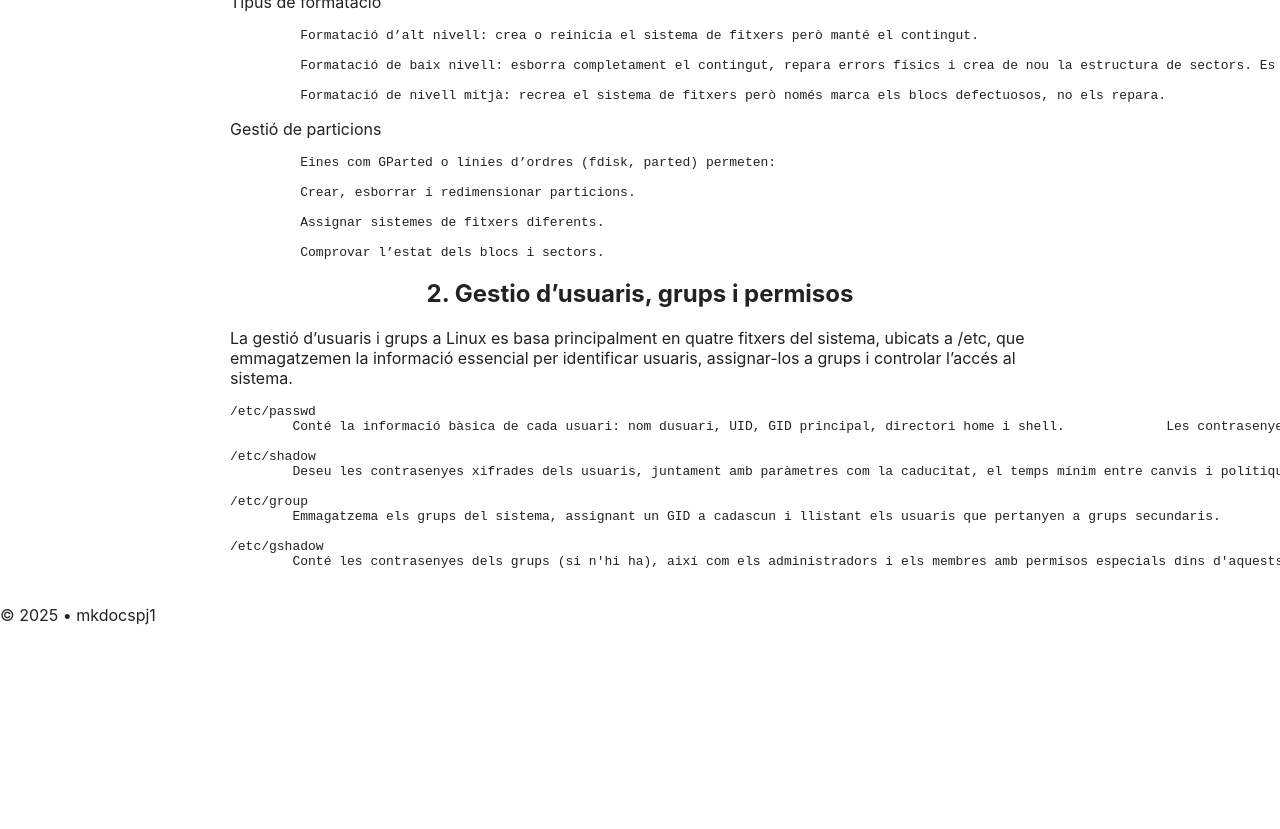
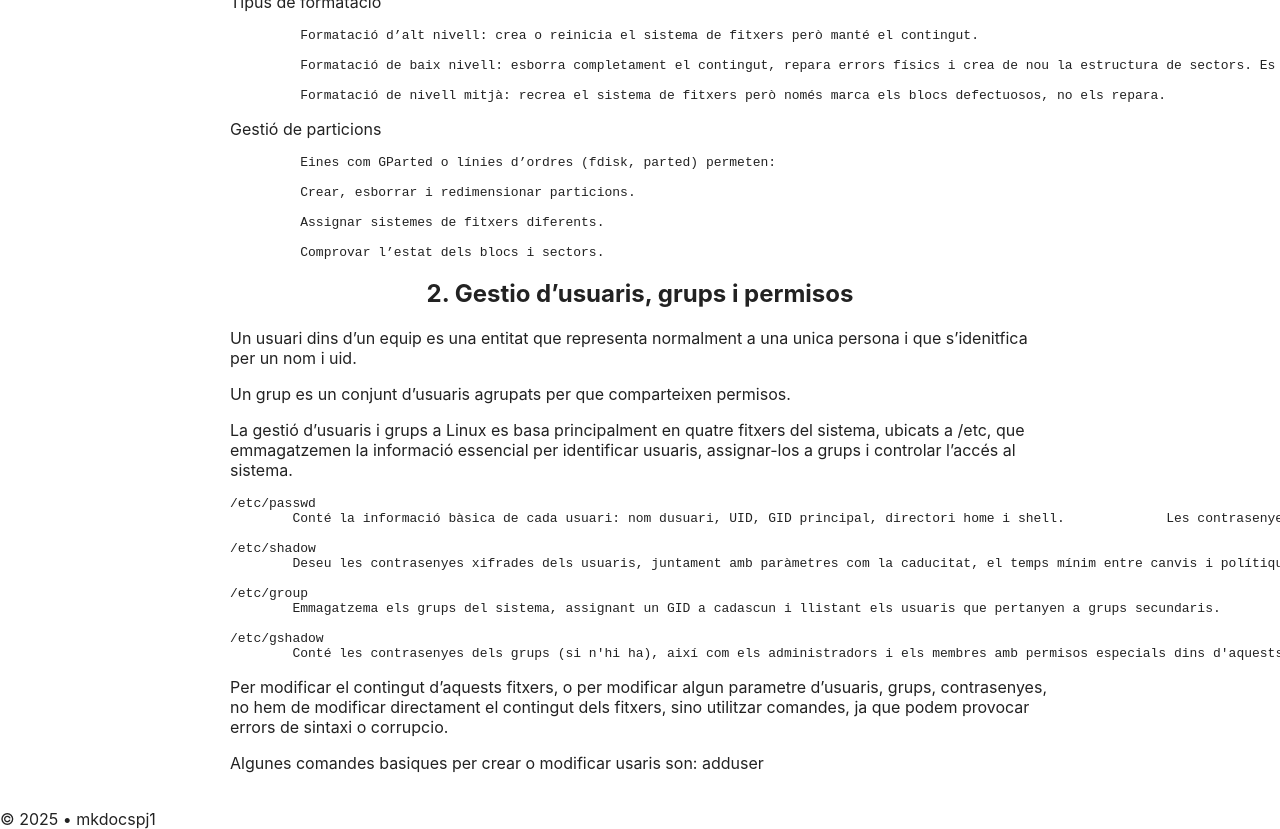
Before and after one commit to vallesune/mkdocspj1, a Jekyll site: the page built from projecte1/sprint2.md, in a window 1280 px wide and 900 px high, scrolled down 2456 px, cut to the strip 71-900 px from the top of the window. Built offline with Jekyll 4.4.1, drawn with Linux system fonts in a browser that asks for light colours; before the commit the page ends 3152 px from its top, so only the background shows below that.

Commit message:
Update sprint2.md

```diff
--- a/projecte1/sprint2.md
+++ b/projecte1/sprint2.md
@@ -74,6 +74,11 @@
 
 ## 2. Gestio d'usuaris, grups i permisos
 
+Un usuari dins d'un equip es una entitat que representa normalment a una unica persona i que s'idenitfica per un nom i uid.
+
+Un grup es un conjunt d'usuaris agrupats per que comparteixen permisos.
+
+
 La gestió d'usuaris i grups a Linux es basa principalment en quatre fitxers del sistema, ubicats a /etc, que emmagatzemen la informació essencial per identificar usuaris, assignar-los a grups i controlar l'accés al sistema.
 
 	/etc/passwd
@@ -87,3 +92,9 @@
 
 	/etc/gshadow
 		Conté les contrasenyes dels grups (si n'hi ha), així com els administradors i els membres amb permisos especials dins d'aquests grups.
+
+
+Per modificar el contingut d'aquests fitxers, o per modificar algun parametre d'usuaris, grups, contrasenyes, no hem de modificar directament el contingut dels fitxers, sino utilitzar comandes, ja que podem provocar errors de sintaxi o corrupcio.
+
+Algunes comandes basiques per crear o modificar usaris son:
+		adduser
```
